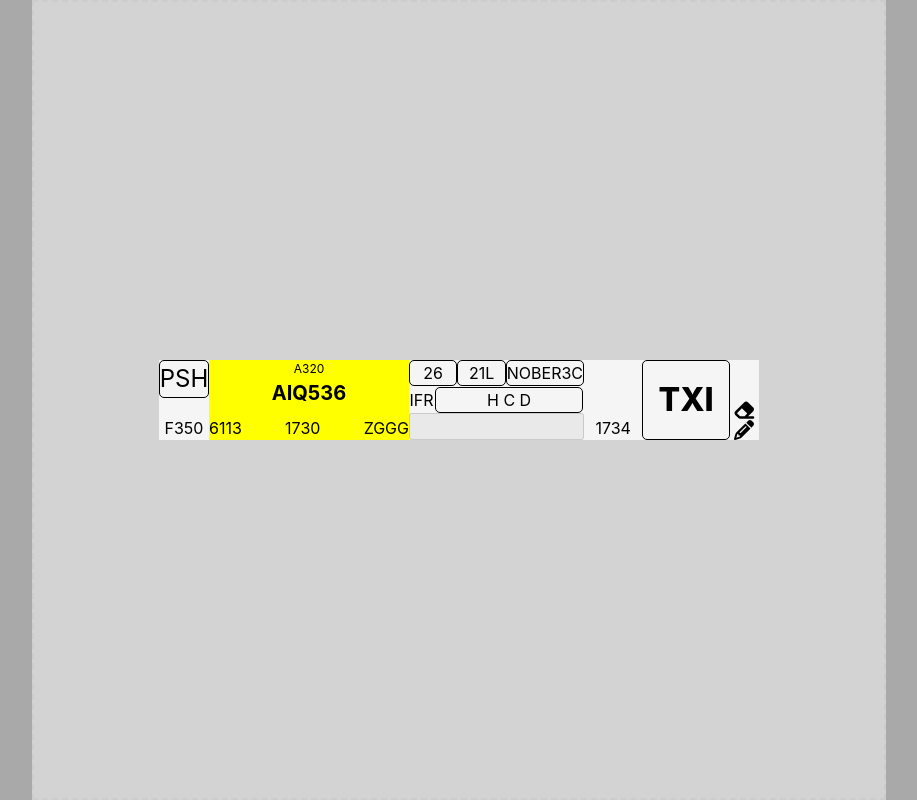
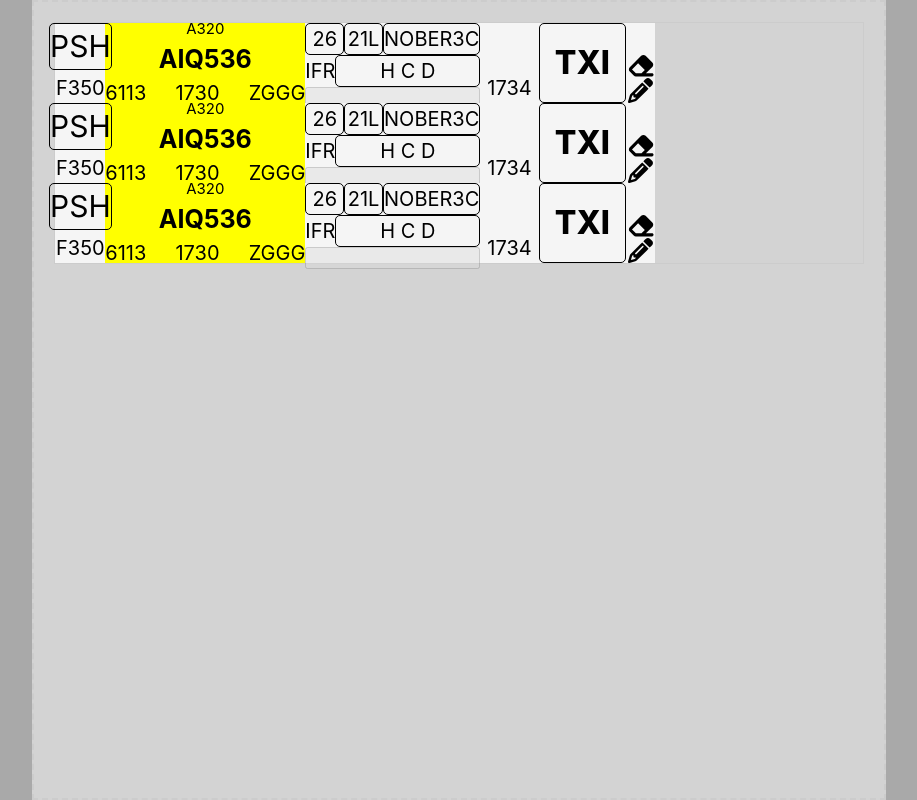
Before and after one commit to ktanrin/e-strip, a Vue app: page / in a window 1280 px wide. Shown: the whole page, without its empty margins (181-1098 px from the left). Built offline with nearby package versions, Linux system fonts and the light colour scheme.

Commit message:
drag item

```diff
--- a/package.json
+++ b/package.json
@@ -18,7 +18,8 @@
     "@fortawesome/vue-fontawesome": "^3.0.6",
     "bulma": "^1.0.0",
     "core-js": "^3.8.3",
-    "vue": "^3.2.13"
+    "vue": "^3.2.13",
+    "vuedraggable": "^4.1.0"
   },
   "devDependencies": {
     "@babel/core": "^7.12.16",
--- a/src/App.vue
+++ b/src/App.vue
@@ -1,19 +1,19 @@
 <template>
   <div id="app">
     <EstripInterface />
-    <Estrip/>
+
   </div>
 </template>
 
 <script>
 import EstripInterface from './components/EstripInterface.vue'
-import Estrip from './components/Estrip.vue'
+//import Estrip from './components/Estrip.vue'
 
 export default {
   name: 'App',
   components: {
-    EstripInterface,
-    Estrip
+    EstripInterface
+
   }
 }
 </script>
--- a/src/background.js
+++ b/src/background.js
@@ -15,7 +15,7 @@ async function createWindow() {
   const win = new BrowserWindow({
     width: 800,
     height: 600,
-    fullscreen: true,
+    //fullscreen: true,
     webPreferences: {
 
       // Use pluginOptions.nodeIntegration, leave this alone
--- a/src/components/Estrip.vue
+++ b/src/components/Estrip.vue
@@ -166,6 +166,7 @@ export default {
   top: 0;
   left: 0;
   z-index: 10; /* Ensure it's above the strip content */
+  /* border: 1px solid black; */
 }
 .thirdfour-content {
     display: flex;
@@ -266,13 +267,14 @@ export default {
 }
 .strip {
     /* Add your strip styles here */
+    position: relative;
     height: 80px;
     width: 600px;
     background-color: whitesmoke;
-    position: absolute;
+    /* position: absolute;
     top: 50%;
     left: 50%;
-    transform: translate(-50%, -50%);
+    transform: translate(-50%, -50%); */
 }
 .column.second {
     background-color: rgb(255, 255, 0);
--- a/src/components/EstripInterface.vue
+++ b/src/components/EstripInterface.vue
@@ -1,23 +1,104 @@
 <template>
     <div class="container is-fluid">
         <div class = "columns is-gapless">
-            <div class="column is-2 leftzone"></div>
-            <div class="column is-8 dropzone"></div>
-            <div class="column is-2 rightzone"></div>
+            <div class="column is-2 leftzone">
+              <Draggable class="full-height" v-model="leftStrips" group="strips" @end="onEnd">
+                    <template #item="{ element }">
+                        <Estrip :data="element" />
+                    </template>
+                </Draggable>
+            </div>
+
+
+            <div class="column is-8 dropzone">
+              <div class="drag-container">
+                <Draggable v-model="strips" itemKey="id" :options="{ direction: 'horizontal' }" class="drag-area" @end="onDragEnd">
+                  <template  #item="{ element }">
+                    <Estrip  :key="element.id" :data="element"/>
+                  </template>
+                </Draggable>
+              </div>
+            </div>
+
+            <div class="column is-2 rightzone">
+              <Draggable class="full-height" v-model="rightStrips" group="strips" @end="onEnd">
+                    <template #item="{ element }">
+                        <Estrip :data="element" />
+                    </template>
+                </Draggable>
+            </div>
         </div>
     </div>
 </template>
 
 <script>
+import Draggable from 'vuedraggable'; // for Vue 3
+import Estrip from './Estrip.vue';
+
 export default {
     name: 'EstripInterface',
-    mounted() {
+    components: {
+    Draggable,
+    Estrip
+    },
 
-    }
+    data() {
+        return {
+            leftStrips: [],
+            centerStrips: [],
+            rightStrips: [],
+            strips: [
+              { id: 1, content: 'First strip' },  // Example data, adapt based on your actual data structure
+              { id: 2, content: 'Second strip' },
+              { id: 3, content: 'Third strip' },
+
+            ]
+        };
+    },
+    methods: {
+    onEnd(event) {
+        console.log('Drag operation finished', event);
+        // Additional logic to handle after drag ends
+    },
+    onDragEnd(event) {
+    console.log('Finished dragging', event);
+    console.log('New strips order:', this.strips);
+  }
+  }
 }
 </script>
 
 <style>
+.drag-container {
+  padding: 20px;
+}
+
+.drag-area {
+  border: 1px solid #ccc;
+  min-height: 100px;
+  min-width: 100%;
+
+}
+
+.estrip-item {
+  margin: 10px;
+  padding: 5px;
+  background-color: #f4f4f4;
+  border: 1px solid #ddd;
+}
+.full-height {
+  height: 100%;
+}
+.draggable-list {
+  min-height: 100px;
+  background-color: lightgray;
+}
+
+.strip-wrapper {
+  padding: 10px;
+  border: 1px solid blue;
+}
+
 .container.is-fluid {
   padding: 0 !important;
 }
```
Also changed, not shown: 2 other files (tests, documents, lock files or other folders).
